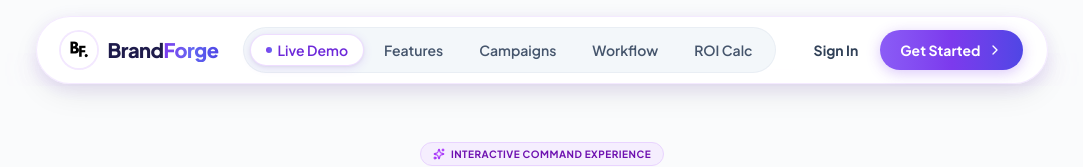
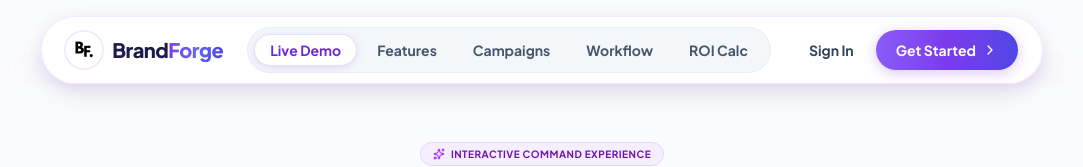
Before and after one commit to RohitChintalapudi/BrandForge_landingpage, a React (Vite) app: page / in a window 1280 px wide. Both pictures are taken after a click on the button "Live Demo". Shown: the part 641-808 px from the top of the page, without its empty margins (98-1181 px from the left). Built offline with nearby package versions, Linux system fonts and the light colour scheme.

Commit message:
fix(navbar): smooth section transitions, remove dot indicator and eliminate scroll listener fight

```diff
--- a/src/components/Navbar.jsx
+++ b/src/components/Navbar.jsx
@@ -1,4 +1,4 @@
-import React, { useState, useEffect } from "react";
+import React, { useState, useEffect, useRef } from "react";
 import { motion, AnimatePresence } from "framer-motion";
 import { ChevronRight, ArrowUpRight, Menu, X } from "lucide-react";
 import { LOGIN_URL, REGISTER_URL } from "../config/appUrls.js";
@@ -7,6 +7,8 @@ const Navbar = () => {
   const [isOpen, setIsOpen] = useState(false);
   const [scrolled, setScrolled] = useState(false);
   const [activeSection, setActiveSection] = useState("");
+  const isProgrammaticScroll = useRef(false);
+  const scrollTimeoutRef = useRef(null);
 
   const navLinks = [
     { label: "Live Demo", id: "live-demo" },
@@ -19,6 +21,9 @@ const Navbar = () => {
   useEffect(() => {
     const handleScroll = () => {
       setScrolled(window.scrollY > 20);
+
+      // If user clicked a nav link, prevent scroll-event race conditions while animating
+      if (isProgrammaticScroll.current) return;
 
       const scrollPosition = window.scrollY + 140;
       let current = "";
@@ -38,12 +43,22 @@ const Navbar = () => {
 
     window.addEventListener("scroll", handleScroll, { passive: true });
     handleScroll();
-    return () => window.removeEventListener("scroll", handleScroll);
+    return () => {
+      window.removeEventListener("scroll", handleScroll);
+      if (scrollTimeoutRef.current) clearTimeout(scrollTimeoutRef.current);
+    };
   }, []);
 
   const scrollToSection = (sectionId) => {
     setIsOpen(false);
     setActiveSection(sectionId);
+    isProgrammaticScroll.current = true;
+
+    if (scrollTimeoutRef.current) clearTimeout(scrollTimeoutRef.current);
+    scrollTimeoutRef.current = setTimeout(() => {
+      isProgrammaticScroll.current = false;
+    }, 850);
+
     const element = document.getElementById(sectionId);
     if (element) {
       const yOffset = -85;
@@ -101,7 +116,7 @@ const Navbar = () => {
             </div>
           </motion.div>
 
-          {/* Dynamic Island Animated Gliding Segmented Links (Desktop) */}
+          {/* Dynamic Island Smooth Gliding Segmented Links (Desktop) */}
           <nav className="hidden md:flex items-center gap-1 bg-slate-100/80 p-1.5 rounded-full border border-slate-200/60 relative">
             {navLinks.map((item) => {
               const isActive = activeSection === item.id;
@@ -109,9 +124,9 @@ const Navbar = () => {
                 <button
                   key={item.id}
                   onClick={() => scrollToSection(item.id)}
-                  className={`relative px-4 py-1.5 text-xs sm:text-sm font-semibold rounded-full transition-colors duration-200 border-none cursor-pointer select-none ${
+                  className={`relative px-4 py-1.5 text-xs sm:text-sm font-bold rounded-full transition-colors duration-150 border-none cursor-pointer select-none ${
                     isActive
-                      ? "text-[#6d28d9] font-bold"
+                      ? "text-[#6d28d9]"
                       : "text-slate-600 hover:text-[#7c3aed] bg-transparent"
                   }`}
                 >
@@ -120,24 +135,14 @@ const Navbar = () => {
                       layoutId="activePillIndicator"
                       transition={{
                         type: "spring",
-                        stiffness: 450,
-                        damping: 32,
+                        stiffness: 380,
+                        damping: 30,
+                        mass: 0.6,
                       }}
-                      className="absolute inset-0 bg-white rounded-full shadow-[0_2px_10px_rgba(124,58,237,0.14),0_1px_3px_rgba(0,0,0,0.05)] border border-purple-200/80"
+                      className="absolute inset-0 bg-white rounded-full shadow-[0_2px_8px_rgba(124,58,237,0.12),0_1px_2px_rgba(0,0,0,0.04)] border border-purple-200/80"
                     />
                   )}
-                  <span className="relative z-10 flex items-center gap-1.5">
-                    {isActive && (
-                      <motion.span
-                        initial={{ scale: 0 }}
-                        animate={{ scale: 1 }}
-                        exit={{ scale: 0 }}
-                        transition={{ type: "spring", stiffness: 500, damping: 25 }}
-                        className="w-1.5 h-1.5 rounded-full bg-gradient-to-r from-[#7c3aed] to-[#6366f1]"
-                      />
-                    )}
-                    <span>{item.label}</span>
-                  </span>
+                  <span className="relative z-10">{item.label}</span>
                 </button>
               );
             })}
@@ -196,12 +201,7 @@ const Navbar = () => {
                           : "text-slate-700 hover:text-[#7c3aed] hover:bg-purple-50/50 bg-transparent"
                       }`}
                     >
-                      <span className="flex items-center gap-2">
-                        {isActive && (
-                          <span className="w-2 h-2 rounded-full bg-gradient-to-r from-[#7c3aed] to-[#6366f1]" />
-                        )}
-                        <span>{item.label}</span>
-                      </span>
+                      <span>{item.label}</span>
                       <ChevronRight className={`w-4 h-4 ${isActive ? "text-[#7c3aed]" : "text-purple-400"}`} />
                     </button>
                   );
```
